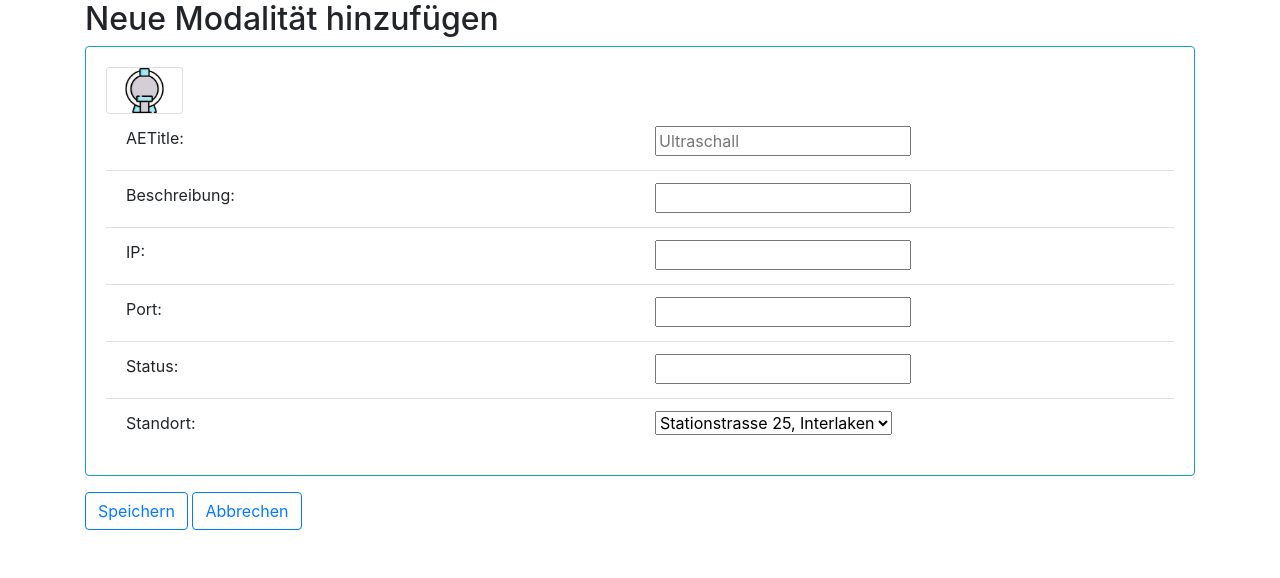
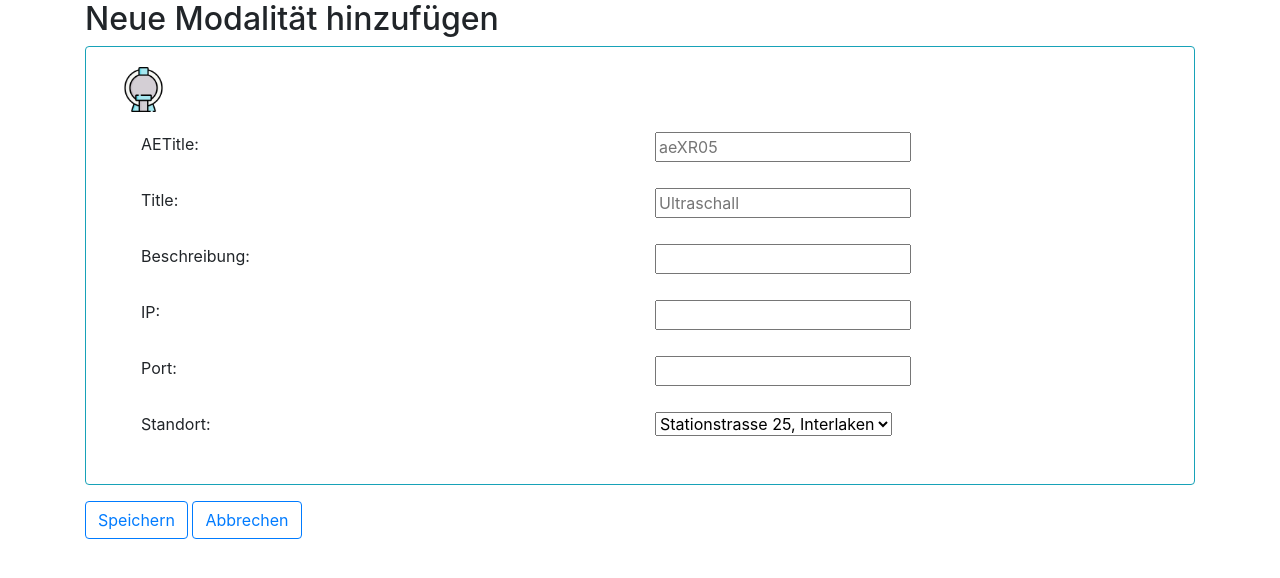
Before and after one commit to elly2178/curaMED, a Django app: page /modalities/create/ in a window 1280 px wide. Shown: the part 83-661 px from the top of the page. Run offline with Django 3.2, Linux system fonts and the light colour scheme; data comes from the database, SQL or seed files in the repository; both versions use the stored data as it was after the commit; some libraries are stand-ins or nearby versions.

Commit message:
cosmetics

```diff
--- a/administration/models.py
+++ b/administration/models.py
@@ -17,7 +17,7 @@ class AdministrationInformation(models.Model):
     city = models.CharField(max_length=40)
     plz = models.CharField(max_length=4)
     number = models.IntegerField()
-    telefon_number = models.CharField(max_length=10)
+    telefon_number = models.CharField(max_length=15)
 
     def get_absolute_url(self):
         return reverse("administration", kwargs={"id":self.id})
--- a/modalities/forms.py
+++ b/modalities/forms.py
@@ -6,18 +6,20 @@ from administration.models import StandortModelChoiceField
 class ModalitiesInformationForm(forms.ModelForm):
     # locations = [("fu","bar"),("fub","schmeow")] #AdministrationInformation.objects.all()
     # print("LOCATIONS is: " + str(locations))
+    ae_title = forms.CharField(widget=forms.TextInput(attrs=
+    {"placeholder": "aeXR05"}))
     title =  forms.CharField(
         widget=forms.TextInput(attrs=
     {"placeholder": "Ultraschall"}))
 
     description = forms.CharField(required=False, label="Beschreibung")
-    # status entfernen,
+
     # title --> dicmo ae title
     # mouse over --> help text for dicom ae title
     # make pretty
     # new button Verbindungstest
     #
-    status = forms.CharField(required=False)
+
     ip = forms.GenericIPAddressField(label="IP Adresse")
     port = forms.CharField()
     associate_location = StandortModelChoiceField(
@@ -26,10 +28,11 @@ class ModalitiesInformationForm(forms.ModelForm):
     class Meta:
         model = ModalitiesInformation
         fields = [
+            'ae_title',
             'title',
             'description',
             'ip',
             'port',
-            'status',
+
             'associate_location'
         ]
--- a/modalities/views.py
+++ b/modalities/views.py
@@ -5,6 +5,7 @@ from .forms import ModalitiesInformationForm
 
 
 # Create your views here.
+
 def modality_list_view(request):
     queryset = ModalitiesInformation.objects.all()
     context ={
--- a/templates/modality/create.html
+++ b/templates/modality/create.html
@@ -5,13 +5,12 @@
 <h2> Neue Modalität hinzufügen</h2>
 
 <form method='POST'> {% csrf_token %}
-    <!-- {{ form.as_p}} -->
 
     <div class="card border-info mb-3">
         <div class="card-body">
             <div class="container">
                 <div class="row">
-                    <div class="card w-2">
+                    <div class="card w-2 border-0">
                         <div class="col">
 
                             <img src="/static/images/mri.png" class="card-img-top" width="55" height="45">
@@ -21,18 +20,30 @@
                 </div>
 
             </div>
-            <ul class="list-group list-group-flush">
-                <li class="list-group-item">
+            <div class="card-body ">
+                <div class="container">
+
+
+
+
                     <div class="row">
                         <div class="col">
                             <label>AETitle: </label>
                         </div>
                         <div class="col">
+                            {{form.ae_title}}
+                        </div>
+                    </div>
+               <br>
+                    <div class="row">
+                        <div class="col">
+                            <label>Title: </label>
+                        </div>
+                        <div class="col">
                             {{form.title}}
                         </div>
                     </div>
-                </li>
-                <li class="list-group-item">
+                <br>
                     <div class="row">
                         <div class="col">
                             <label>Beschreibung: </label>
@@ -41,8 +52,7 @@
                             {{form.description}}
                         </div>
                     </div>
-                </li>
-                <li class="list-group-item">
+               <br>
                     <div class="row">
                         <div class="col">
                             <label>IP: </label>
@@ -51,8 +61,7 @@
                             {{form.ip}}
                         </div>
                     </div>
-                </li>
-                <li class="list-group-item">
+               <br>
                     <div class="row">
                         <div class="col">
                             <label>Port: </label>
@@ -61,18 +70,8 @@
                             {{form.port}}
                         </div>
                     </div>
-                </li>
-                <li class="list-group-item">
-                    <div class="row">
-                        <div class="col">
-                            <label>Status: </label>
-                        </div>
-                        <div class="col">
-                            {{form.status}}
-                        </div>
-                    </div>
-                </li>
-                <li class="list-group-item">
+                <br>
+
                     <div class="row">
                         <div class="col">
                             <label>Standort: </label>
@@ -81,10 +80,12 @@
                             {{form.associate_location }}
                         </div>
                     </div>
-                </li>
 
 
-            </ul>
+               </div>
+            </div>
+
+
         </div>
     </div>
     <input type='submit' class="btn btn-outline-primary" value ='Speichern'/>
```
Also changed, not shown: templates/administration/create.html (+17 -17 lines), templates/administration/location_list.html (+13 -9 lines), administration/migrations/0007_auto_20201120_1133.py (added), db.sqlite3.
